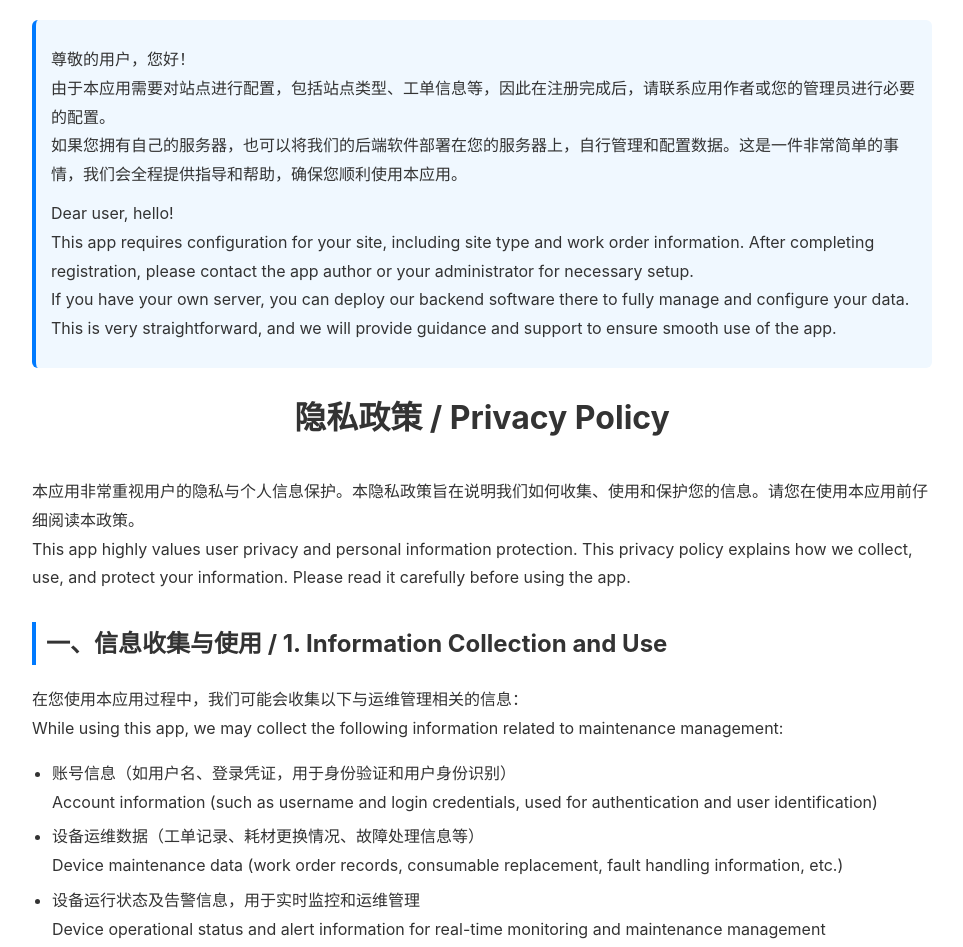
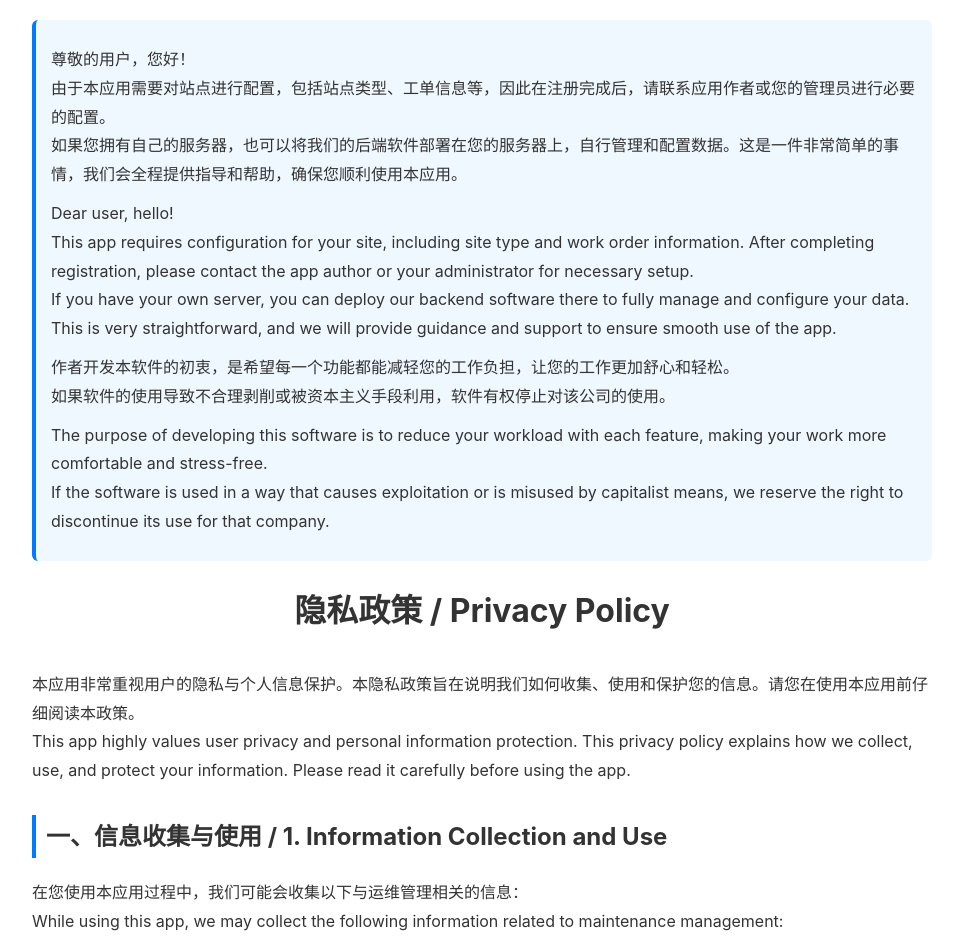
Before and after one commit to litings1/privacy-policy-ids, a plain HTML site: page index.html in a window 1280 px wide. Shown: the top 947 px of the page, without its empty margins (158-1121 px from the left). Drawn offline with Linux system fonts and the light colour scheme.

Commit message:
Update index.html

```diff
--- a/index.html
+++ b/index.html
@@ -43,11 +43,6 @@
             color: #666;
             text-align: center;
         }
-        .lang {
-            color: #555;
-            font-size: 0.95em;
-            margin-top: 2px;
-        }
         .note {
             background-color: #f0f8ff;
             border-left: 4px solid #007aff;
@@ -70,6 +65,14 @@
             Dear user, hello!<br>
             This app requires configuration for your site, including site type and work order information. After completing registration, please contact the app author or your administrator for necessary setup.<br>
             If you have your own server, you can deploy our backend software there to fully manage and configure your data. This is very straightforward, and we will provide guidance and support to ensure smooth use of the app.
+        </p>
+        <p>
+            作者开发本软件的初衷，是希望每一个功能都能减轻您的工作负担，让您的工作更加舒心和轻松。<br>
+            如果软件的使用导致不合理剥削或被资本主义手段利用，软件有权停止对该公司的使用。<br>
+        </p>
+        <p>
+            The purpose of developing this software is to reduce your workload with each feature, making your work more comfortable and stress-free.<br>
+            If the software is used in a way that causes exploitation or is misused by capitalist means, we reserve the right to discontinue its use for that company.
         </p>
     </div>
 
```
